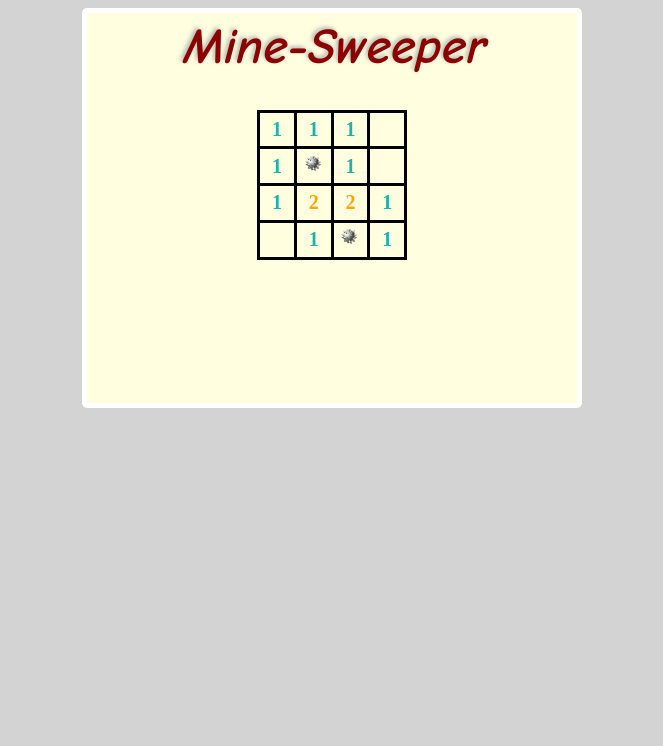
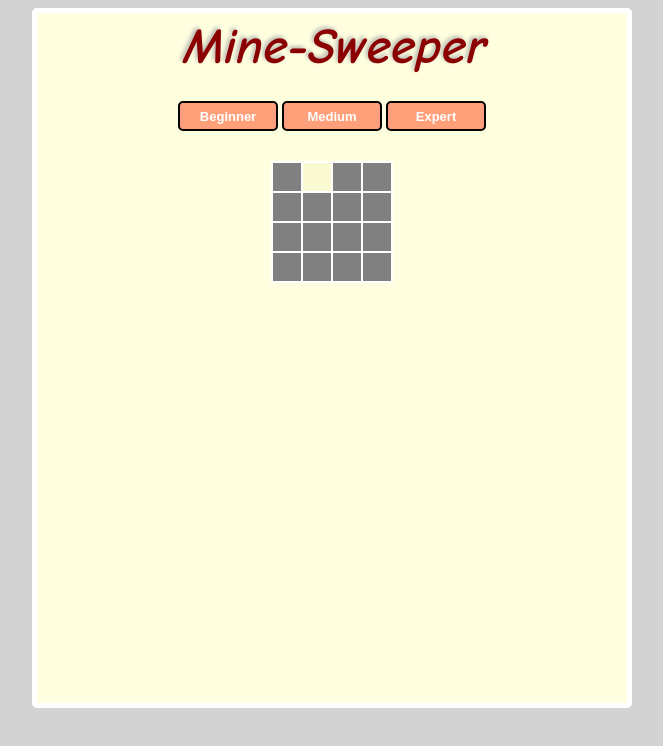
Before and after one commit to chenbezalel/Mine-Sweeper, a plain HTML site: page index.html in a window 1280 px wide. Both pictures are taken after a click on the element 621 px from the left and 166 px from the top of the page. Shown: the whole page, without its empty margins (308-971 px from the left). Drawn offline with Linux system fonts and the light colour scheme.

Commit message:
second upload

```diff
--- a/css/app.css
+++ b/css/app.css
@@ -10,8 +10,8 @@ body {
 .container {
     margin: auto;
     background-color: lightyellow;
-    width: 500px;
-    height: 400px;
+    width: 600px;
+    height: 700px;
     border: 5px solid white;
     border-radius: 5px;
 
@@ -22,21 +22,22 @@ h1 {
     font-size: 50px;
     font-style: italic;
     margin-top: 5px;
+    margin-bottom: 5px;
     color: rgb(139, 0, 0);
-    text-shadow: -2px -2px 4px rgba(169,169,169,0.86);
+    text-shadow: -2px -2px 4px rgba(169, 169, 169, 0.86);
 }
 
 .board {
-    width: 150px;
-    height: 150px;
-    /* border: 3px solid black; */
+
     margin: auto;
     border-spacing: 5px;
     border-collapse: collapse;
+    background-repeat: repeat;
+    background-color: gray;
 }
 
 .board td {
-    border: 3px solid black;
+    border: 2px solid white;
     width: 30px;
     height: 30px;
     font-size: 20px;
@@ -45,35 +46,70 @@ h1 {
 }
 
 .board td:hover {
-    background-color: rgb(250, 242, 234);
+    background-color: rgba(248, 244, 239, 0.644);
     cursor: pointer;
 }
 
-.board img {
-    width: 20px;
+.mine {
+    width: 25px;
+}
+
+.cover {
+    display: block;
+    width: 100%;
+    object-fit: cover;
+}
+
+.shown {
+    background: lightgoldenrodyellow;
+}
+
+button {
+    width: 100px;
+    height: 30px;
+    border-radius: 5px;
+    background-color: lightsalmon;
+    color: white;
+    font-size: 13px;
+    font-weight: bolder;
+    border: 2px solid black;
+    margin-top: 20px;
+    margin-bottom: 30px;
+}
+
+button:hover {
+    cursor: pointer;
+    background-color: rgb(246, 130, 84);
 }
 
 .negs-1 {
     color: lightseagreen
 }
+
 .negs-2 {
     color: orange;
 }
+
 .negs-3 {
     color: salmon;
 }
+
 .negs-4 {
     color: purple;
 }
+
 .negs-5 {
     color: red;
 }
+
 .negs-6 {
     color: limegreen;
 }
+
 .negs-7 {
     color: blue;
 }
+
 .negs-8 {
     color: brown;
 }
--- a/index.html
+++ b/index.html
@@ -11,13 +11,15 @@
 
 <body onload="initGame()">
 
-<div class="container">
+   <div class="container">
+      <h1>Mine-Sweeper</h1>
+      <button onclick="chekLevel(4, 2)">Beginner</button>
+      <button onclick="chekLevel(8, 12)">Medium</button>
+      <button onclick="chekLevel(12, 30)">Expert</button>
+      <table class="board">
+      </table>
 
-   <h1>Mine-Sweeper</h1>
-   <table class="board">
-   </table>
-
-</div>
+   </div>
 
 
    <script src="js/game.js"></script>
--- a/js/game.js
+++ b/js/game.js
@@ -4,7 +4,6 @@ var gLevel = {
     SIZE: 4,
     MINES: 2
 };
-
 
 var gGame = {
     isOn: true,
@@ -14,11 +13,13 @@ var gGame = {
 var gBoard;
 
 function initGame() {
+    buildBoard();
     renderBoard(gBoard);
 }
 
+const COVER_IMG = `<img class ="cover" src="img/cover.jpg" alt="">`
+const MINE_IMG = `<img class ="mine" src="img/mine.png" alt="">`
 
-buildBoard();
 function buildBoard() {
     gBoard = [];
     for (var i = 0; i < gLevel.SIZE; i++) {
@@ -33,13 +34,14 @@ function buildBoard() {
         }
     }
 
-    gBoard[1][1].isMine = true;
-    gBoard[1][1].isShown = true;
-    gBoard[3][2].isMine = true;
-    gBoard[3][2].isShown = true;
+    for (var i = 0; i < gLevel.MINES; i++) {
+        var idxI = getRandomInt(0, (gLevel.SIZE - 1));
+        var idxJ = getRandomInt(0, (gLevel.SIZE - 1));
+        gBoard[idxI][idxJ].isMine = true;
+        gBoard[idxI][idxJ].isShown = true;
+    }
 
     return gBoard;
-
 }
 
 function renderBoard(board) {
@@ -48,21 +50,17 @@ function renderBoard(board) {
     for (var i = 0; i < board.length; i++) {
         strHTML += '<tr>\n'
         for (var j = 0; j < board[0].length; j++) {
-
             var cell = board[i][j];
             cell.minesAroundCount = setMinesNegsCount(i, j, board);
             var minesNesCount = cell.minesAroundCount;
 
             var className = `class = "cell-${i}-${j}`;
-            if (cell.isShown) className += ' shown';
-            if (minesNesCount > 0){
+            // if (cell.isShown) className += ' shown';
+            if (minesNesCount > 0) {
                 className += ` negs-${cell.minesAroundCount}`;
             } else className += ' empty'
 
-            strHTML += `<td ${className}" onclick="cellClicked()">`
-            if (cell.isMine) strHTML += `<img src="img/mine.png" alt="">`
-            else if (minesNesCount > 0) strHTML += `${minesNesCount}`
-            strHTML += `</td>\n`
+            strHTML += `<td ${className}" onclick="cellClicked(this, ${i}, ${j})"></td>\n`
         }
         strHTML += '</tr\n>'
     }
@@ -70,6 +68,23 @@ function renderBoard(board) {
     var elBoard = document.querySelector('.board');
     elBoard.innerHTML = strHTML;
     console.log(strHTML);
+}
+
+function cellClicked(elCell, i, j) {
+    console.log(elCell);
+    var cell = gBoard[i][j];
+    cell.isShown = true;
+    elCell.classList.add('shown');
+    if (cell.isMine) {
+        renderCell(i, j, MINE_IMG);
+    } else {
+        if (cell.minesAroundCount > 0) {
+            renderCell(i, j, cell.minesAroundCount)
+        } else {
+            renderCell(i, j, '')
+        }
+
+    }
 }
 
 function setMinesNegsCount(idxI, idxJ, board) {
@@ -84,3 +99,10 @@ function setMinesNegsCount(idxI, idxJ, board) {
     }
     return minesNesCount;
 }
+
+function chekLevel(size = 4, minesNum = 2) {
+    gLevel.SIZE = size;
+    gLevel.MINES = minesNum,
+    buildBoard();
+    renderBoard(gBoard);
+}
--- a/js/utils.js
+++ b/js/utils.js
@@ -1,11 +1,11 @@
-function renderCell(location, value) {
+function renderCell(i, j, value) {
     // Select the elCell and set the value
-    var elCell = document.querySelector(`.cell-${location.i}-${location.j}`);
+    var elCell = document.querySelector(`.cell-${i}-${j}`);
     elCell.innerHTML = value;
   }
 
-  function getRandomInt(min, max){
-  min = Math.ceil(min);
-  max = Math.floor(max);
-  return Math.floor(Math.random() * (max - min + 1) + min);
-  }
+function getRandomInt(min, max){
+min = Math.ceil(min);
+max = Math.floor(max);
+return Math.floor(Math.random() * (max - min + 1) + min);
+}
```
Also changed, not shown: img/cover.jpg (added).
